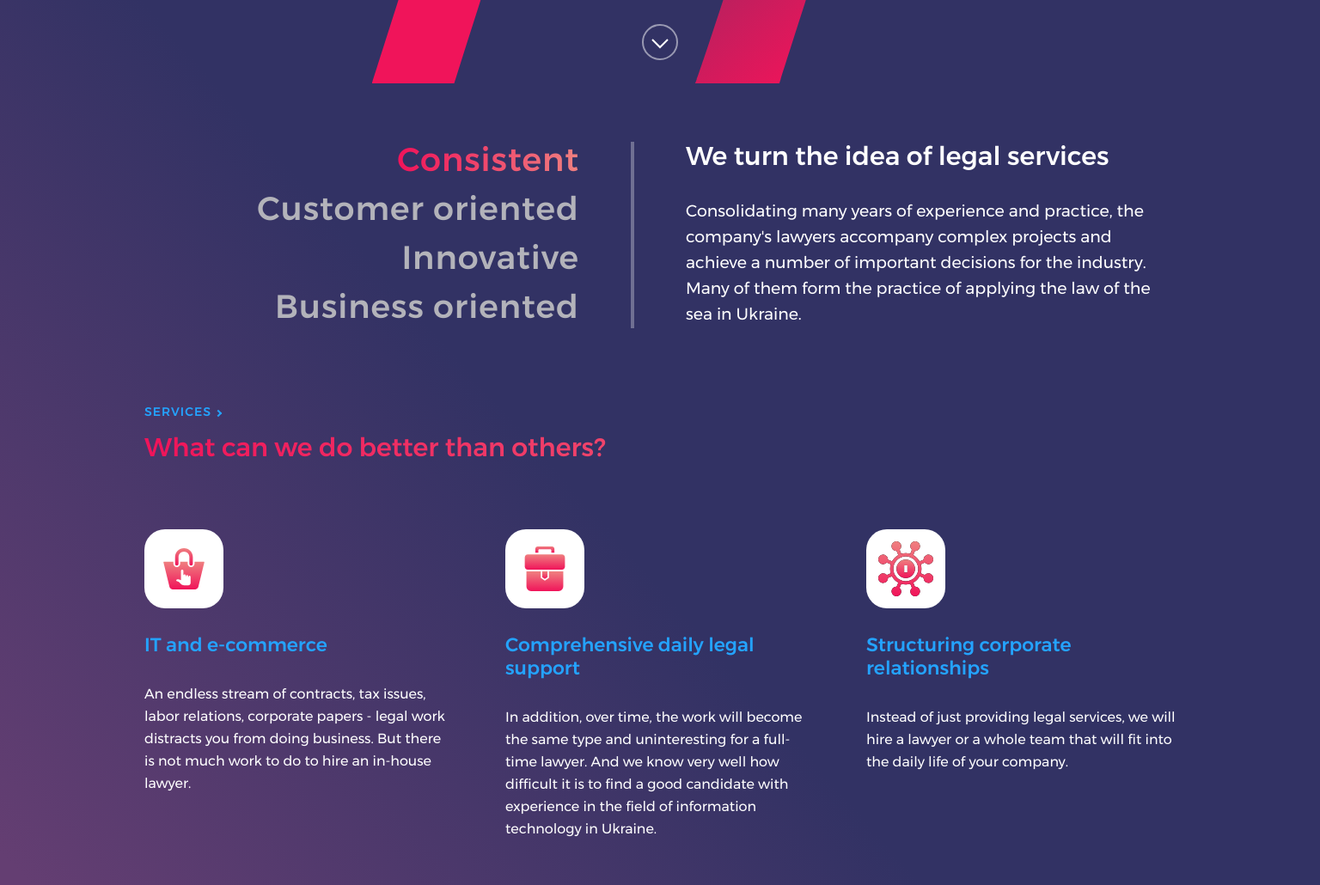
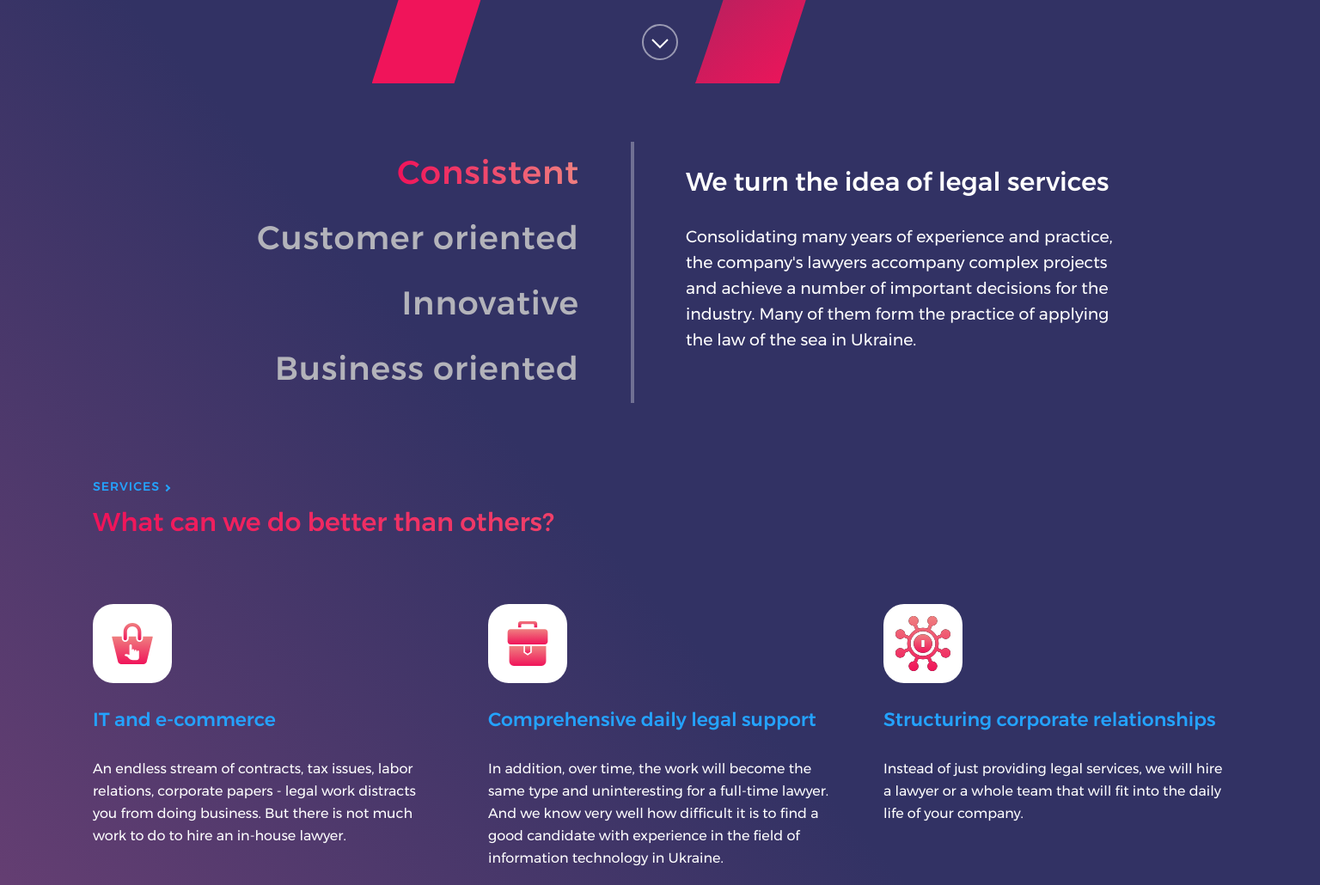
Before and after one commit to amgromov93/project_hlegal, a website: page app/index.html in a window 1536 px wide. Shown: the part 671-1701 px from the top of the page at 86% size. Drawn offline with Linux system fonts and the light colour scheme.

Commit message:
create version 1440px for project

```diff
--- a/app/sass/_main.scss
+++ b/app/sass/_main.scss
@@ -12,7 +12,7 @@
 }
 
 .container {
-    max-width: 1320px;
+    max-width: 1440px;
     min-width: 375px;
     margin: 0 auto;
     padding: 0 30px;
--- a/app/sass/blocks/_services.scss
+++ b/app/sass/blocks/_services.scss
@@ -88,7 +88,7 @@
         }
         &__btn {
             margin-right: 0;
-            padding: 0;
+            padding: 15px 0;
         }
         &__title {
             margin-top: 0;
@@ -97,7 +97,13 @@
             margin-bottom: 0;
         }
         &__box {
-            padding: 0;
+            padding: auto 0;
         }
     }
 }
+
+@media screen and (min-width: 1440px) {
+    .services {
+        padding: 60px 120px;
+    }
+}
```
Also changed, not shown: app/css/style.css, 1 other file.
